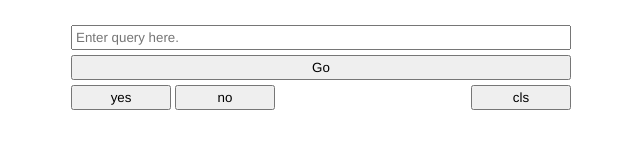
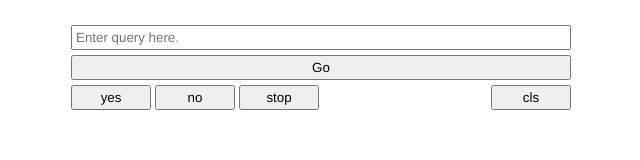
Before and after one commit to 1egoman/echoparser, a website: page public/index.html in a window 1280 px wide. Shown: the whole page, without its empty margins (319-959 px from the left). Drawn offline with nearby package versions, Linux system fonts and the light colour scheme.

Commit message:
added stop button

```diff
--- a/public/index.html
+++ b/public/index.html
@@ -9,6 +9,7 @@
     <button onclick="query($('.query-box').val())">Go</button>
     <button class="partway" onclick="query('yes', false)">yes</button>
     <button class="partway" onclick="query('no', false)">no</button>
+    <button class="partway" onclick="query('stop', false)">stop</button>
     <button class="partway right" onclick="$('ul.intents')[0].innerHTML = ''">cls</button>
 
     <br/>
--- a/public/style.css
+++ b/public/style.css
@@ -18,7 +18,7 @@ ul li.eoi {
   padding: 6px;
 }
 button.partway {
-  width: 20%;
+  width: 16%;
   display: inline;
 }
 button.partway.right { float: right; }
```
